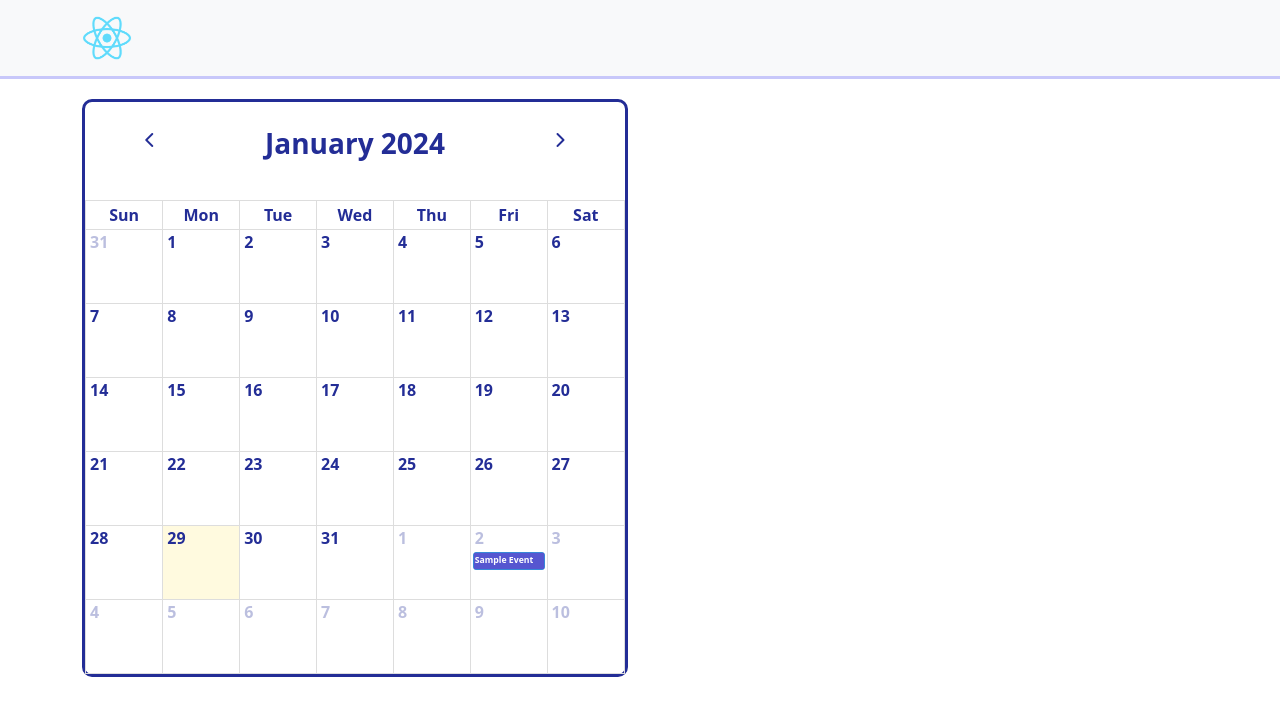
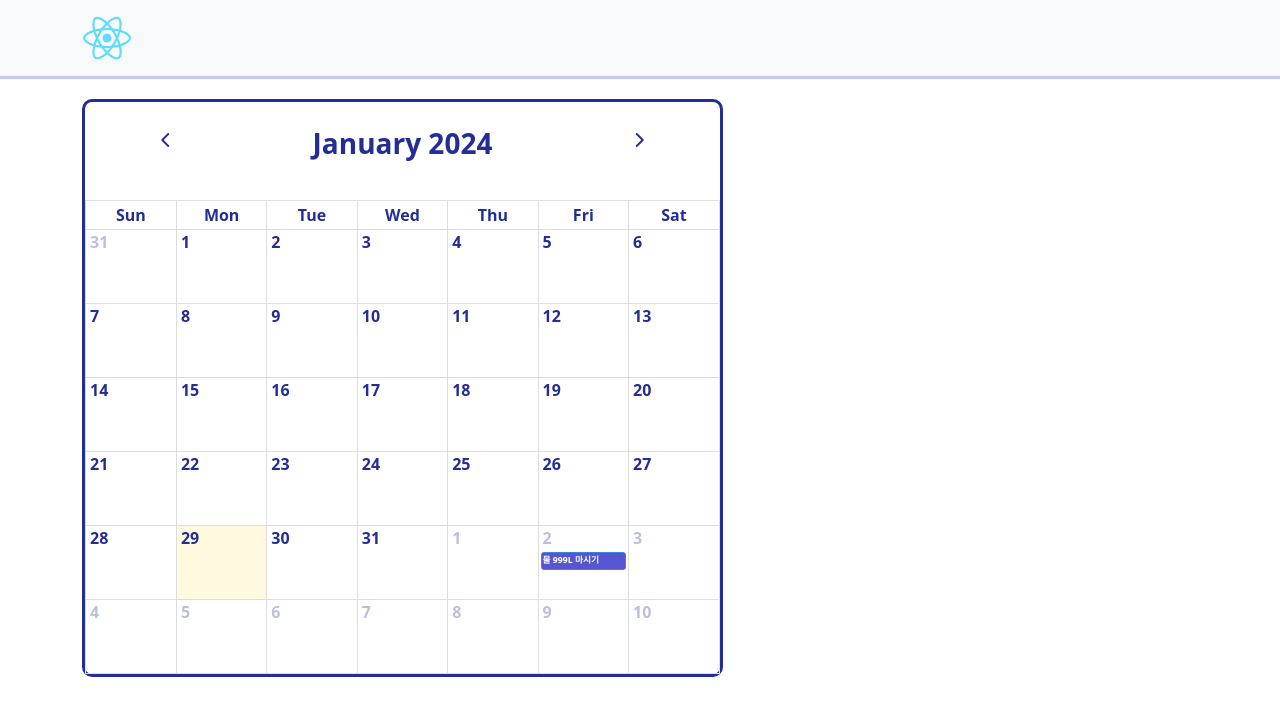
Before and after one commit to seophohoho/PlanIsJustNow-fe, a React (Create React App) app: page /Calender in a window 1280 px wide. Shown: the top 716 px of the page. Built offline with nearby package versions, Linux system fonts and the light colour scheme.

Commit message:
레이아웃 비율 수정

```diff
--- a/src/pages/CalenderMain.js
+++ b/src/pages/CalenderMain.js
@@ -7,7 +7,7 @@ import { Form, Col, Row, Container, Navbar } from 'react-bootstrap';
 const CalendarMain = () => {
 
   const events = [
-    { title: 'Sample Event', date: "2024-02-02" },//date는 클릭된 이벤트의 날자 state를 가져와서 적용 title은 일정의 일부분을 가져옴
+    { title: '물 999L 마시기', date: "2024-02-02" },//date는 클릭된 이벤트의 날자 state를 가져와서 적용 title은 일정의 일부분을 가져옴
     // more events...
   ]
 
@@ -25,7 +25,7 @@ const CalendarMain = () => {
         <body>
             <Container>
                 <Row>
-                    <Col>
+                    <Col sm={7}>
                         <FullCalendar
                         plugins={[dayGridPlugin]}
                         initialView="dayGridMonth"
@@ -39,7 +39,7 @@ const CalendarMain = () => {
                          locale="en"
                         />
                     </Col>
-                    <Col>
+                    <Col sm={5}>
 
                     </Col>
                 </Row>
```
